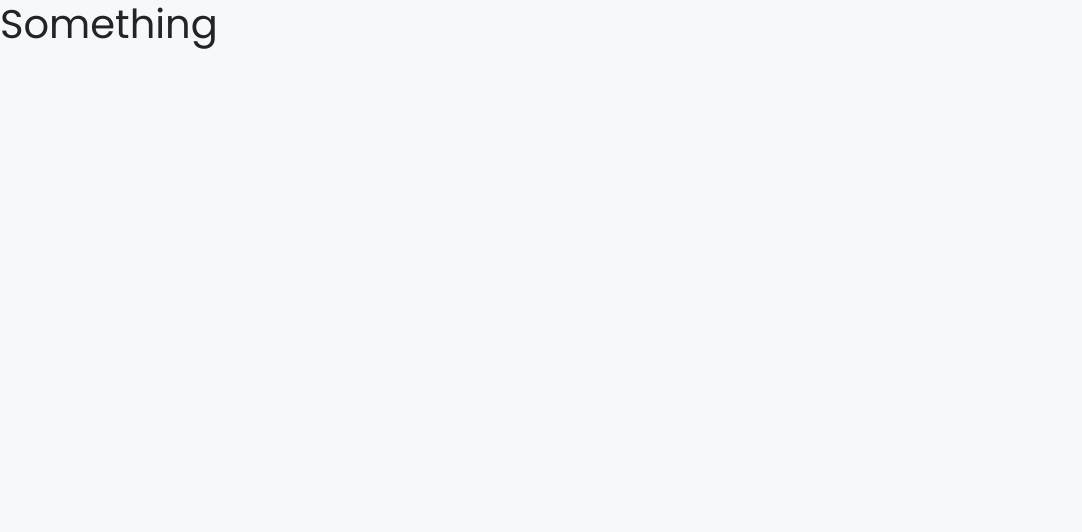
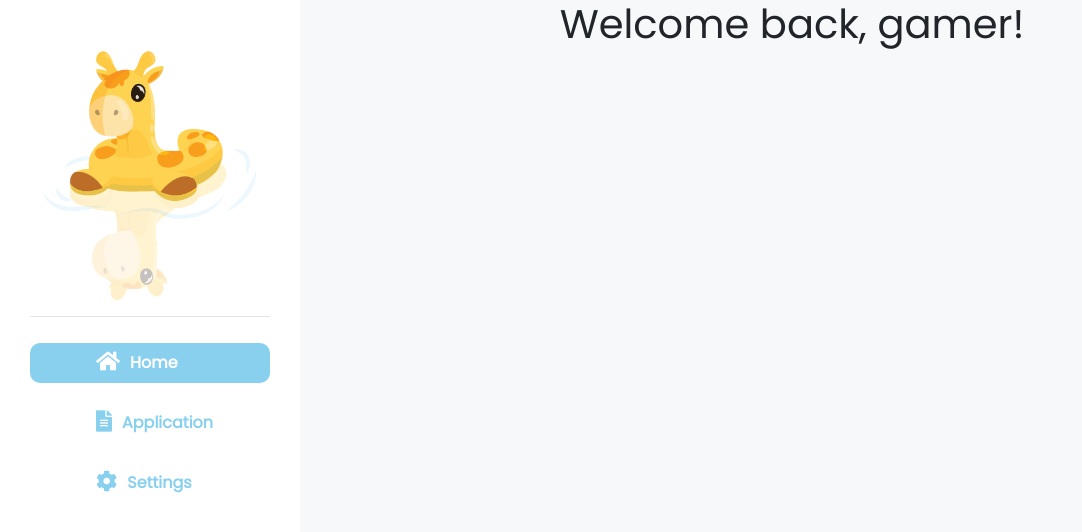
Before and after one commit to hackfiu/mango, a React (Create React App) app: page /dashboard in a window 1280 px wide. Shown: the top 532 px of the page, without its empty margins (0-1082 px from the left). Built offline with nearby package versions, Linux system fonts and the light colour scheme; sample sign-in values are in the browser's storage.

Commit message:
dashboard sidebar integration, login, signup gql integration

```diff
--- a/public/css/style.css
+++ b/public/css/style.css
@@ -101,3 +101,57 @@ body,
 }
 
 /* ---------------------------------------------------- */
+/*
+ * Sidebar
+ */
+
+.sidebar {
+  top: 0;
+  bottom: 0;
+  left: 0;
+  width: 300px;
+  height: 100vh;
+  padding: 50px 0;
+  position: fixed;
+  text-align: center;
+  background: white !important;
+  overflow-x: hidden;
+  overflow-y: auto;
+}
+
+.sidebar .logo {
+  max-height: 250px;
+  min-height: 200px;
+}
+.sidebar hr {
+  border-top: 1px solid #e5e5e5;
+  width: 80%;
+}
+.sidebar ul {
+  padding: 0 30px;
+  margin-top: 15px;
+}
+
+.sidebar ul li {
+  font-weight: 900;
+  margin: 10px 0px;
+  padding: 0.5rem 1rem 0.5rem 3.5rem;
+  text-align: left;
+}
+
+.sidebar ul li i {
+  margin: 0 10px;
+}
+.sidebar ul a:hover {
+  text-decoration: none;
+}
+
+/* ---------------------------------------------------- */
+/*
+ * Dashboard
+ */
+
+.dash-container {
+  margin-left: 19rem;
+  text-align: center;
+}
--- a/public/index.html
+++ b/public/index.html
@@ -1,16 +1,31 @@
 <!DOCTYPE html>
 <html lang="en">
-
   <head>
-  <meta charset="utf-8">
-  <meta name="viewport" content="width=device-width, initial-scale=1, shrink-to-fit=no">
+    <meta charset="utf-8" />
+    <meta
+      name="viewport"
+      content="width=device-width, initial-scale=1, shrink-to-fit=no"
+    />
 
     <!-- CSS -->
-  <link rel="stylesheet" href="css/style.css">
-  <link rel="stylesheet" href="https://stackpath.bootstrapcdn.com/font-awesome/4.7.0/css/font-awesome.min.css">
+    <link rel="stylesheet" href="css/style.css" />
+    <link
+      rel="stylesheet"
+      href="https://stackpath.bootstrapcdn.com/font-awesome/4.7.0/css/font-awesome.min.css"
+    />
+
+    <link
+      rel="stylesheet"
+      href="https://use.fontawesome.com/releases/v5.5.0/css/all.css"
+      integrity="sha384-B4dIYHKNBt8Bc12p+WXckhzcICo0wtJAoU8YZTY5qE0Id1GSseTk6S+L3BlXeVIU"
+      crossorigin="anonymous"
+    />
 
     <!-- Fonts -->
-  <link href="https://fonts.googleapis.com/css?family=Poppins" rel="stylesheet">
+    <link
+      href="https://fonts.googleapis.com/css?family=Poppins"
+      rel="stylesheet"
+    />
 
     <title>Mango</title>
   </head>
@@ -18,5 +33,4 @@
   <body>
     <div id="root"></div>
   </body>
-
 </html>
--- a/src/components/Dashboard.js
+++ b/src/components/Dashboard.js
@@ -2,6 +2,10 @@ import React from "react";
 
 export default class Dashboard extends React.Component {
   render() {
-    return <h1>Something</h1>;
+    return (
+      <div className="dash-container">
+        <h1>Welcome back, gamer!</h1>
+      </div>
+    );
   }
 }
--- a/src/components/Forgot.js
+++ b/src/components/Forgot.js
@@ -4,24 +4,34 @@ import { Form, FormGroup, Label, Button, Input } from "reactstrap";
 import Shell from "./shared/Shell";
 import ShellCard from "./shared/ShellCard";
 
+import { Mutation } from "react-apollo";
+import { FORGOT_PASSWORD } from "../graphql/mutations";
+
 import config from "../config";
 
+const LOGIN_BUTTON = { background: config.EVENT_MAIN_COLOR };
+
 export default class Forgot extends React.Component {
-  render() {
-    const LOGIN_BUTTON = { background: config.EVENT_MAIN_COLOR };
-    return (
-      <Shell>
-        <ShellCard>
-          <Form>
+  submit = (e, forgotPassword) => {
+    e.preventDefault();
+
+    const data = new FormData(e.target);
+    const email = data.get("email");
+
+    // forgotPassword({ variables: { email } });
+  };
+
+  form = forgotPassword => (
+    <Form onSubmit={e => this.submit(e, forgotPassword)}>
       <FormGroup>
         <Label for="email">Email</Label>
         <Input
+          name="email"
           type="email"
           placeholder="foo@bar.edu"
           autoComplete="off"
         />
       </FormGroup>
-
       <Button style={LOGIN_BUTTON}>Reset</Button>
       <div className="login-forgot" />
       <hr />
@@ -29,6 +39,23 @@ export default class Forgot extends React.Component {
         <a href="/">Back</a>
       </div>
     </Form>
+  );
+
+  render() {
+    return (
+      <Shell>
+        <ShellCard>
+          <Mutation mutation={FORGOT_PASSWORD}>
+            {(forgotPassword, { loading, error, data }) => {
+              if (loading) console.log("loading..");
+              if (error) alert(error.message);
+              if (data) {
+                alert("Email sent");
+              }
+
+              return this.form(forgotPassword);
+            }}
+          </Mutation>
         </ShellCard>
       </Shell>
     );
--- a/src/components/Login.js
+++ b/src/components/Login.js
@@ -1,22 +1,47 @@
 import React from "react";
+import { Redirect } from "react-router";
 import { Input, Button, Form, Label, FormGroup } from "reactstrap";
 
 import Shell from "./shared/Shell";
 import ShellCard from "./shared/ShellCard";
 
+import { Mutation } from "react-apollo";
+import { LOG_IN } from "../graphql/mutations";
+
 import config from "../config";
 
-export default class Login extends React.Component {
-  render() {
 const LOGIN_BUTTON = { background: config.EVENT_MAIN_COLOR };
 
-    return (
-      <Shell>
-        <ShellCard>
-          <Form>
+export default class Login extends React.Component {
+  validatePassword = password => {
+    if (password.length < 8)
+      throw new Error("Password must be at least 8 characters long.");
+  };
+
+  submit = (e, logIn) => {
+    e.preventDefault();
+
+    const data = new FormData(e.target);
+    const email = data.get("email");
+    const password = data.get("password");
+
+    try {
+      this.validatePassword(password);
+
+      logIn({ variables: { email, password } });
+    } catch (e) {
+      alert(e.message);
+    }
+  };
+
+  storeToken = ({ signUp: { token } }) => localStorage.setItem("JWT", token);
+
+  form = logIn => (
+    <Form onSubmit={e => this.submit(e, logIn)}>
       <FormGroup>
         <Label for="email">Email</Label>
         <Input
+          name="email"
           type="email"
           placeholder="foo@bar.edu"
           autoComplete="off"
@@ -26,6 +51,7 @@ export default class Login extends React.Component {
       <FormGroup>
         <Label for="password">Password</Label>
         <Input
+          name="password"
           type="password"
           placeholder="Password"
           autoComplete="off"
@@ -42,6 +68,24 @@ export default class Login extends React.Component {
         </a>
       </div>
     </Form>
+  );
+
+  render() {
+    return (
+      <Shell>
+        <ShellCard>
+          <Mutation mutation={LOG_IN}>
+            {(logIn, { loading, error, data }) => {
+              if (loading) console.log("loading..");
+              if (error) alert(error.message);
+              if (data) {
+                this.storeToken(data);
+                return <Redirect to="/dashboard" />;
+              }
+
+              return this.form(logIn);
+            }}
+          </Mutation>
         </ShellCard>
       </Shell>
     );
--- a/src/components/Signup.js
+++ b/src/components/Signup.js
@@ -13,14 +13,32 @@ import config from "../config";
 const LOGIN_BUTTON = { background: config.EVENT_MAIN_COLOR };
 
 export default class Signup extends React.Component {
+  validatePassword = password => {
+    if (password.length < 8)
+      throw new Error("Password must be at least 8 characters long.");
+  };
+
+  confirmPasswords = (password, confirmPassword) => {
+    if (password !== confirmPassword)
+      throw new Error("Passwords do not match.");
+  };
+
   submit = (e, signUp) => {
     e.preventDefault();
 
     const data = new FormData(e.target);
     const email = data.get("email");
     const password = data.get("password");
+    const confirmPassword = data.get("confirmPassword");
 
-    signUp({ variables: { email, password } });
+    try {
+      this.validatePassword(password);
+      this.confirmPasswords(password, confirmPassword);
+
+      signUp({ variables: { email, password } });
+    } catch (e) {
+      alert(e.message);
+    }
   };
 
   storeToken = ({ signUp: { token } }) => localStorage.setItem("JWT", token);
--- /dev/null
+++ b/src/components/shared/Sidebar.js
@@ -0,0 +1,59 @@
+import React from "react";
+import { Redirect, Link } from "react-router-dom";
+import { Nav, NavItem, NavLink } from "reactstrap";
+import config from "../../config";
+
+const LOGO_NAME = config.EVENT_LOGO;
+const LOGO_PATH = require(`../../assets/images/${LOGO_NAME}`);
+const ACTIVE_TAB = {
+  background: config.EVENT_MAIN_COLOR,
+  color: "#FFF",
+  borderRadius: "10px"
+};
+const INACTIVE_TAB = {
+  color: config.EVENT_MAIN_COLOR
+};
+
+const tabs = [
+  {
+    title: "Home",
+    icon: "fa-home",
+    redirect: "/dashboard",
+    active: true
+  },
+  {
+    title: "Application",
+    icon: "fa-file-alt",
+    redirect: "/application",
+    active: false
+  },
+  {
+    title: "Settings",
+    icon: "fa-cog",
+    redirect: "/settings",
+    active: false
+  }
+];
+
+const Sidebar = props => (
+  <nav className="sidebar">
+    <img className="logo" src={LOGO_PATH} />
+
+    <hr />
+
+    <ul className="nav flex-column">
+      {tabs.map((tab, i) => (
+        <Link to={tab.redirect} key={i}>
+          <NavItem
+            className="nav-item"
+            style={tab.active ? ACTIVE_TAB : INACTIVE_TAB}
+          >
+            <i className={`fas ${tab.icon} fa-lg`} aria-hidden="true" />
+            {tab.title}
+          </NavItem>
+        </Link>
+      ))}
+    </ul>
+  </nav>
+);
+export default Sidebar;
--- a/src/graphql/mutations.js
+++ b/src/graphql/mutations.js
@@ -10,8 +10,16 @@ const SIGN_UP = gql`
 
 const LOG_IN = gql`
   mutation LogIn($email: String!, $password: String!) {
-    logIn(email: $email, password: $password)
+    logIn(email: $email, password: $password) {
+      token
+    }
   }
 `;
 
-export { SIGN_UP, LOG_IN };
+const FORGOT_PASSWORD = gql`
+  mutation ForgotPassword($email: String!) {
+    forgotPassword(email: $email)
+  }
+`;
+
+export { SIGN_UP, LOG_IN, FORGOT_PASSWORD };
--- a/src/routes/index.js
+++ b/src/routes/index.js
@@ -1,5 +1,7 @@
 import React from "react";
 import { Route, Redirect } from "react-router-dom";
+
+import Sidebar from "../components/shared/Sidebar";
 
 const DefaultRoute = ({ component: Component, ...rest }) => {
   const token = localStorage.getItem("JWT");
@@ -22,7 +24,15 @@ const DashboardRoute = ({ component: Component, ...rest }) => {
   const token = localStorage.getItem("JWT");
 
   const dashboard = (
-    <Route {...rest} render={props => <Component {...props} />} />
+    <Route
+      {...rest}
+      render={props => (
+        <React.Fragment>
+          <Sidebar />
+          <Component {...props} />
+        </React.Fragment>
+      )}
+    />
   );
 
   return token ? dashboard : <Redirect to="login" />;
```
Lines whose indentation alone changed are shown as unchanged.
